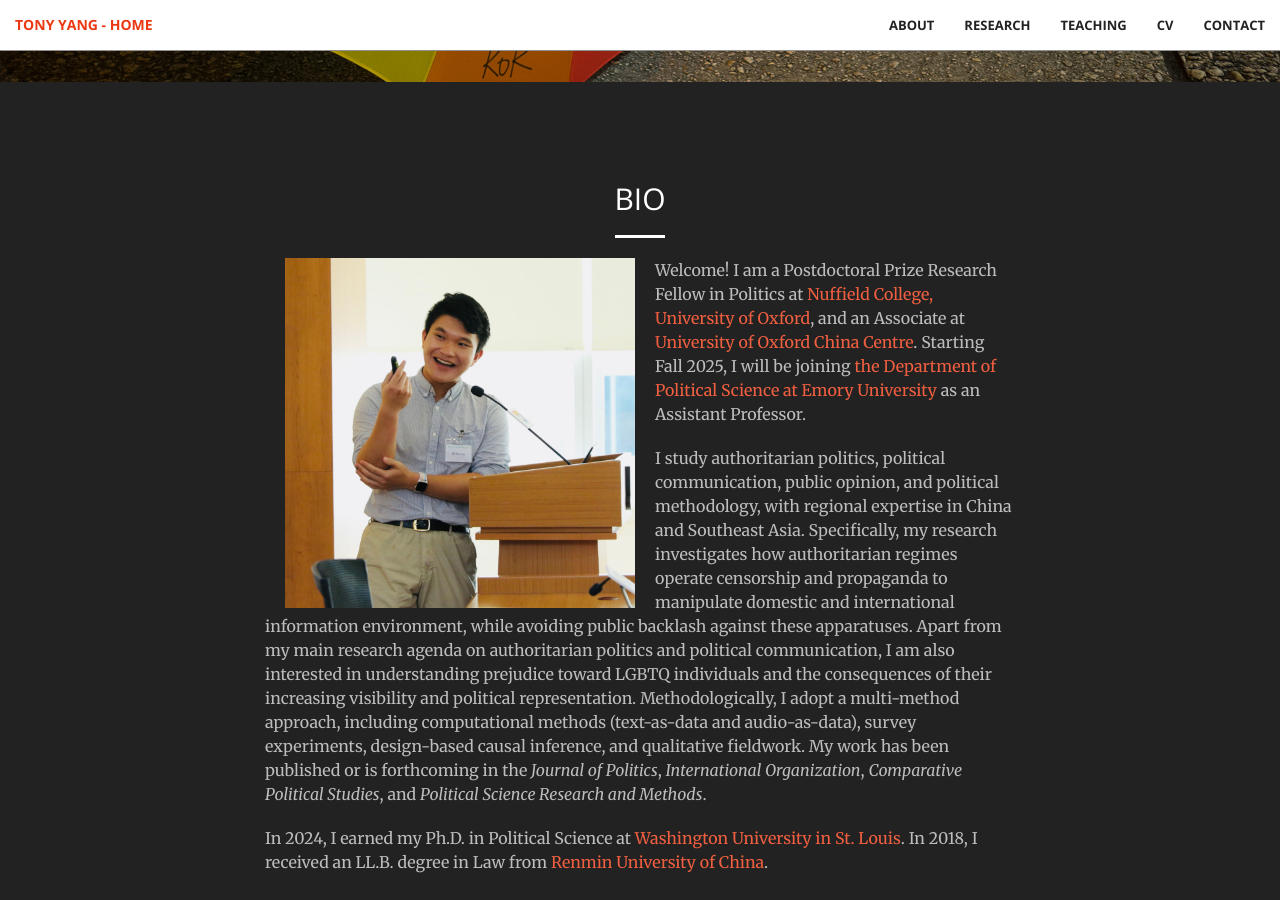
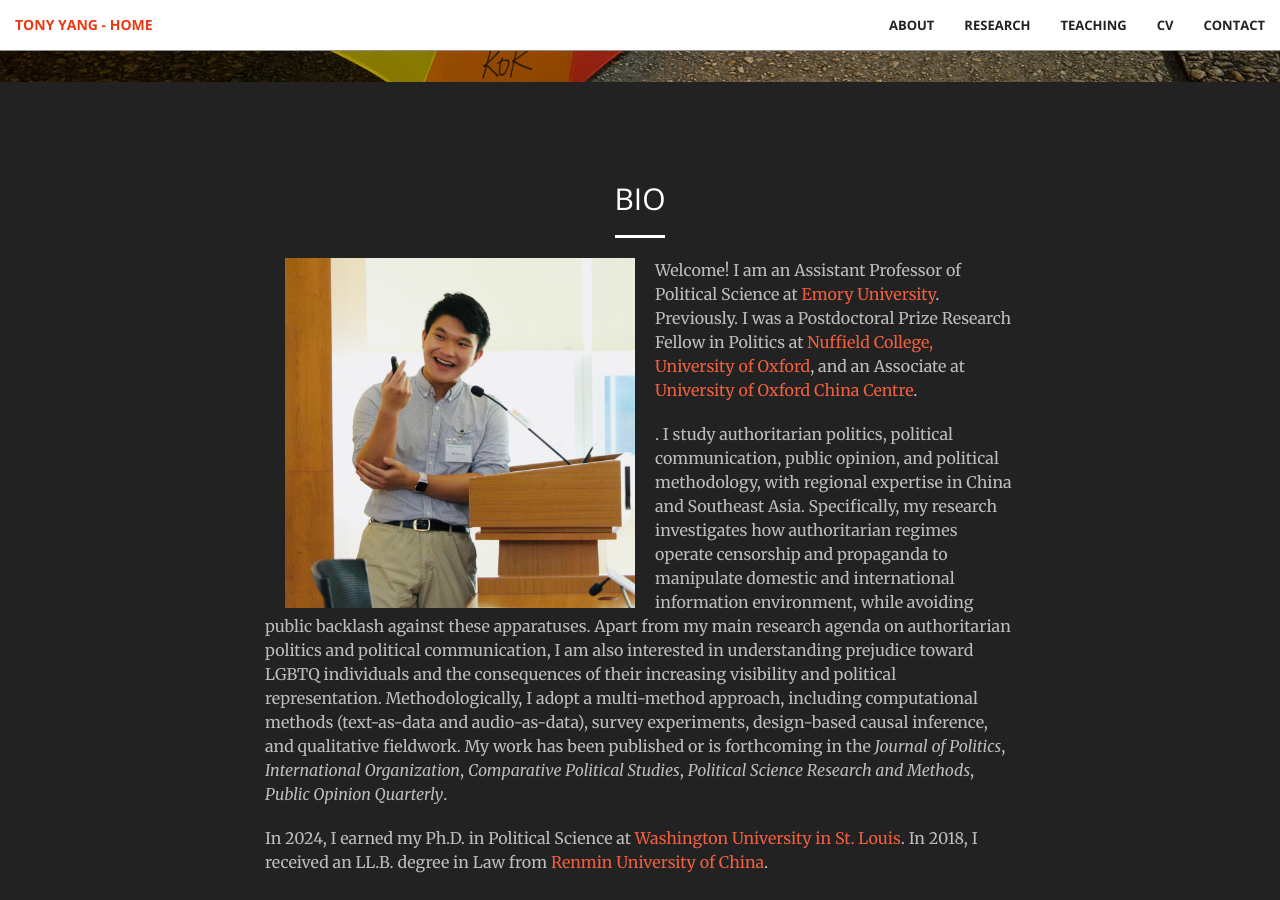
Before and after one commit to tonyhsfz/website, a Jekyll site: the page built from index.html, in a window 1280 px wide and 900 px high, scrolled down 818 px. Built offline with Jekyll 4.4.1, drawn with Linux system fonts in a browser that asks for light colours.

Commit message:
Update Bio.html

```diff
--- a/_includes/Bio.html
+++ b/_includes/Bio.html
@@ -7,10 +7,11 @@
                 <p></p>
                 <img align="left" src="img/HKU.jpg" hspace="20"  width="350" height="350" >
                 <p class="text-faded">
-                    Welcome! I am a Postdoctoral Prize Research Fellow in Politics at <a href="https://www.nuffield.ox.ac.uk/">Nuffield College, University of Oxford</a>, and an Associate at
-                    <a href="https://www.chinacentre.ox.ac.uk/">University of Oxford China Centre</a>.
-                    Starting Fall 2025, I will be joining <a href="https://polisci.emory.edu/home/">the Department of Political Science at Emory University</a> as an Assistant Professor.</p>
-                <p class="text-faded">
+                    Welcome! I am an Assistant Professor of Political Science at <a href="https://polisci.emory.edu/home/">Emory University</a>.
+                    Previously. I was a Postdoctoral Prize Research Fellow in Politics at <a href="https://www.nuffield.ox.ac.uk/">Nuffield College, University of Oxford</a>,
+                    and an Associate at
+                    <a href="https://www.chinacentre.ox.ac.uk/">University of Oxford China Centre</a>. </p>
+                <p class="text-faded">.
                     I study authoritarian politics, political communication, public opinion, and political methodology, with regional expertise in China and Southeast Asia.
                     Specifically, my research investigates how authoritarian regimes operate censorship and propaganda to manipulate domestic and international information environment,
                     while avoiding public backlash against these apparatuses.
@@ -18,7 +19,7 @@
                     I am also interested in understanding prejudice toward LGBTQ individuals and the consequences of their increasing visibility and political representation.
                     Methodologically, I adopt a multi-method approach, including computational methods (text-as-data and audio-as-data), survey experiments, design-based causal inference,
                     and qualitative fieldwork. My work has been published or is forthcoming in the <i>Journal of Politics</i>, <i>International Organization</i>,
-                    <i>Comparative Political Studies</i>, and <i>Political Science Research and Methods</i>.</p>
+                    <i>Comparative Political Studies</i>, <i>Political Science Research and Methods</i>, <i>Public Opinion Quarterly</i>.</p>
                 <p class="text-faded">In 2024, I earned my Ph.D. in Political Science at <a href="https://polisci.wustl.edu/">Washington University in St. Louis</a>.
                     In 2018, I received an LL.B. degree in Law from <a href="http://www.law.ruc.edu.cn/home/eng/">Renmin University of China</a>.</p>
             </div>
```
